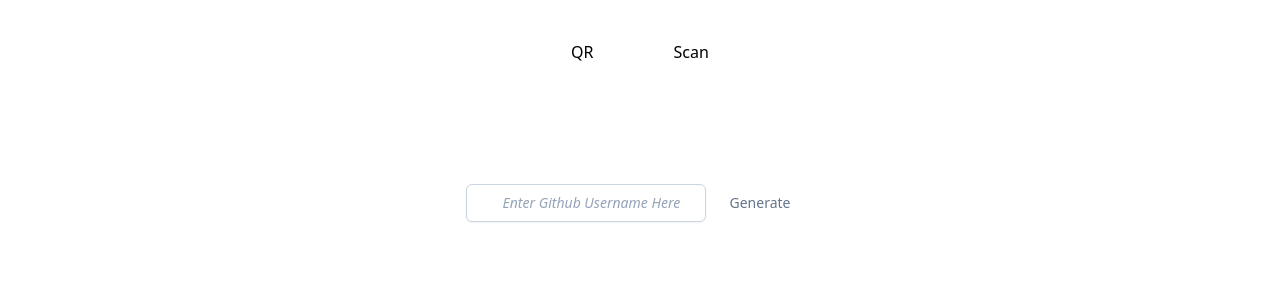
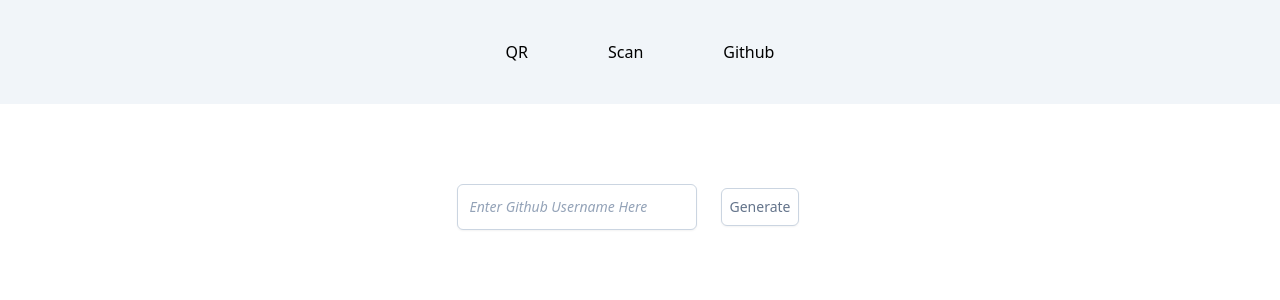
Before and after one commit to zdhxmo/gitQR, a Next.js app: page / in a window 1280 px wide. Shown: the top 300 px of the page. Built offline with nearby package versions, Linux system fonts and the light colour scheme.

Commit message:
feat: Scan QR and redirect to github profile

```diff
--- a/components/NavBar.js
+++ b/components/NavBar.js
@@ -5,7 +5,7 @@ import React from 'react'
 
 const NavBar = () => {
     return (
-        <div className="w-full flex justify-center">
+        <div className="w-full flex justify-center bg-slate-100">
             <button className="p-10">
                 <Link href="/">
                     QR
@@ -16,6 +16,11 @@ const NavBar = () => {
                     Scan
                 </Link>
             </button>
+            <button className="p-10">
+                <Link href="https://github.com/">
+                    Github
+                </Link>
+            </button>
 
         </div>
     )
--- a/package.json
+++ b/package.json
@@ -9,7 +9,10 @@
     "lint": "next lint"
   },
   "dependencies": {
+    "axios": "^0.26.1",
+    "cors": "^2.8.5",
     "next": "12.1.5",
+    "nextjs-cors": "^2.1.1",
     "nextjs-redirect": "^6.0.0",
     "qr-code-scanner": "^1.0.8",
     "qrcode": "^1.5.0",
--- a/pages/index.js
+++ b/pages/index.js
@@ -3,13 +3,13 @@ import React, { useState } from 'react';
 import QRCode from 'qrcode';
 
 export default function Home() {
+
   const [text, setText] = useState('');
   const [imageUrl, setImageUrl] = useState('');
 
   const generateQrCode = async () => {
     try {
       const totalURL = "https://github.com/" + text;
-      console.log(totalURL);
       const response = await QRCode.toDataURL(totalURL);
       setImageUrl(response);
     } catch (error) {
@@ -21,14 +21,14 @@ export default function Home() {
     <div className="min-h-full flex flex-col align-center justify-center">
       <NavBar />
       <div className="flex justify-center items-center mt-20">
-        <input className="w-60 placeholder:italic placeholder:text-slate-400 block bg-white border border-slate-300 rounded-md py-2 pl-9 pr-3 shadow-sm focus:outline-none focus:border-sky-500 focus:ring-sky-500 focus:ring-1 sm:text-sm" type="text" placeholder="Enter Github Username Here" onChange={(e) => setText(e.target.value)} />
-        <button type="submit" className="mx-6 block text-sm text-slate-500" onClick={() => generateQrCode()}>Generate</button>
+        <input className="w-60 placeholder:italic placeholder:text-slate-400 block bg-white border border-slate-300 rounded-md p-3 shadow-sm focus:outline-none focus:border-sky-500 focus:ring-sky-500 focus:ring-1 sm:text-sm" type="text" placeholder="Enter Github Username Here" onChange={(e) => setText(e.target.value)} />
+        <button type="submit" className="mx-6 block text-sm text-slate-500 bg-white border border-slate-300 rounded-md p-2 shadow-sm focus:outline-none focus:border-sky-500 focus:ring-sky-500 focus:ring-1" onClick={() => generateQrCode()}>Generate</button>
+
       </div>
       <div className="flex justify-center items-center mt-20">
         {imageUrl ? (
-          <a href={imageUrl} target="_blank">
-            <img className="w-60" src={imageUrl} alt="img" />
-          </a>) : null}
+          <img className="w-60 cursor-default" src={imageUrl} alt="img" />)
+          : null}
       </div>
     </div>
   )
--- a/pages/scan.js
+++ b/pages/scan.js
@@ -1,32 +1,34 @@
 import React, { useState } from 'react'
 import NavBar from '../components/NavBar'
 import dynamic from 'next/dynamic'
-
 const QrReader = dynamic(() => import('react-qr-reader'), { ssr: false })
+import { useRouter } from 'next/router'
 
 const scan = () => {
+    const router = useRouter()
 
     const [scanResultWebCam, setScanResultWebCam] = useState('');
 
     const handleError = (error) => {
         console.log(error);
     }
-    const handleScan = (result) => {
+
+    const handleScan = async (result) => {
         if (result) {
             setScanResultWebCam(result);
+            router.push(scanResultWebCam)
         }
     }
 
     return (
-        <div>
+        <div className='flex flex-col align-center justify-between'>
             <NavBar />
-            <div className='w-50'>
+            <div className='p-20 md:p-60 lg:p-100'>
                 <QrReader
                     delay={300}
                     onError={handleError}
                     onScan={handleScan}
                 />
-                <h3>Scanned By WebCam Code: {scanResultWebCam}</h3>
             </div>
 
         </div>
```
Also changed, not shown: 1 other file (tests, documents, lock files or other folders).
